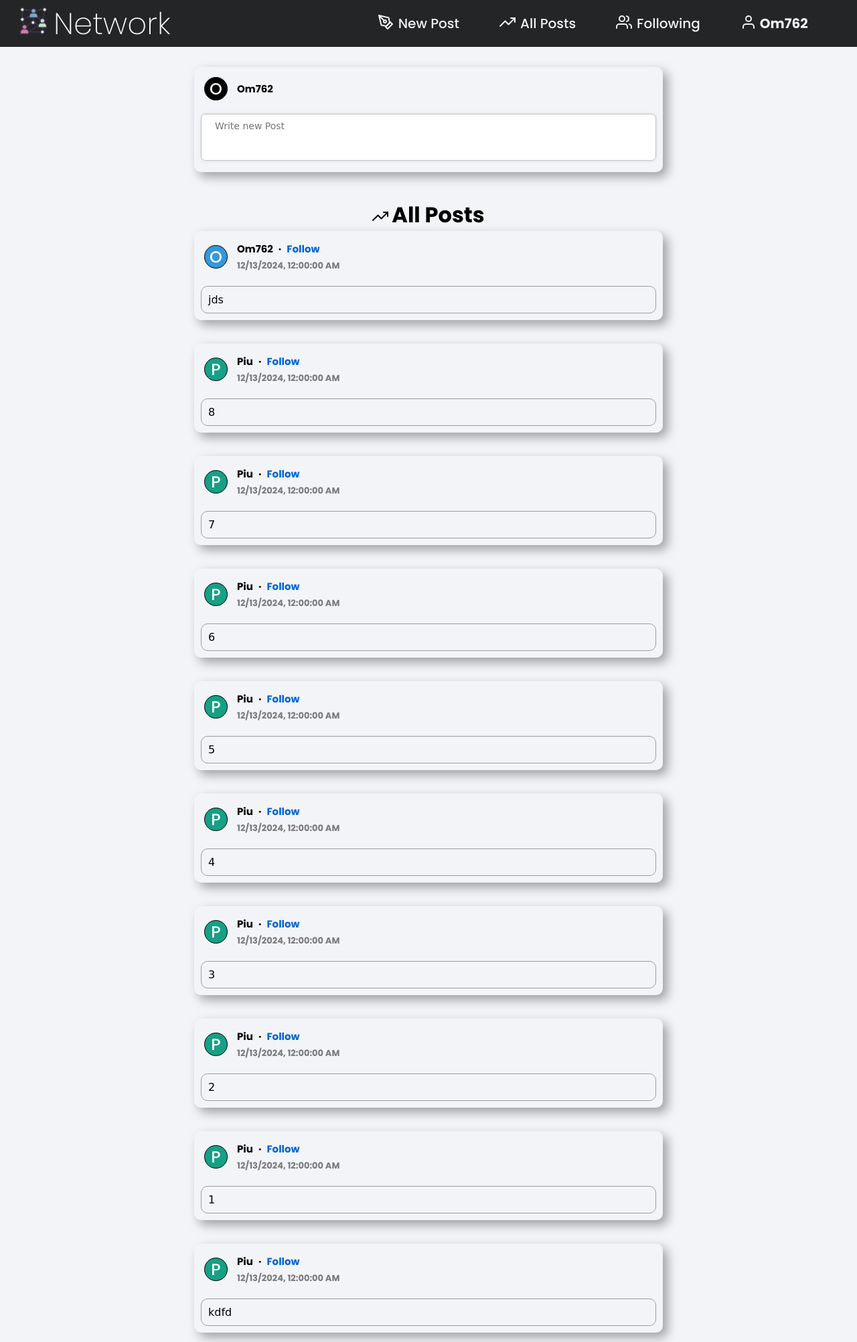
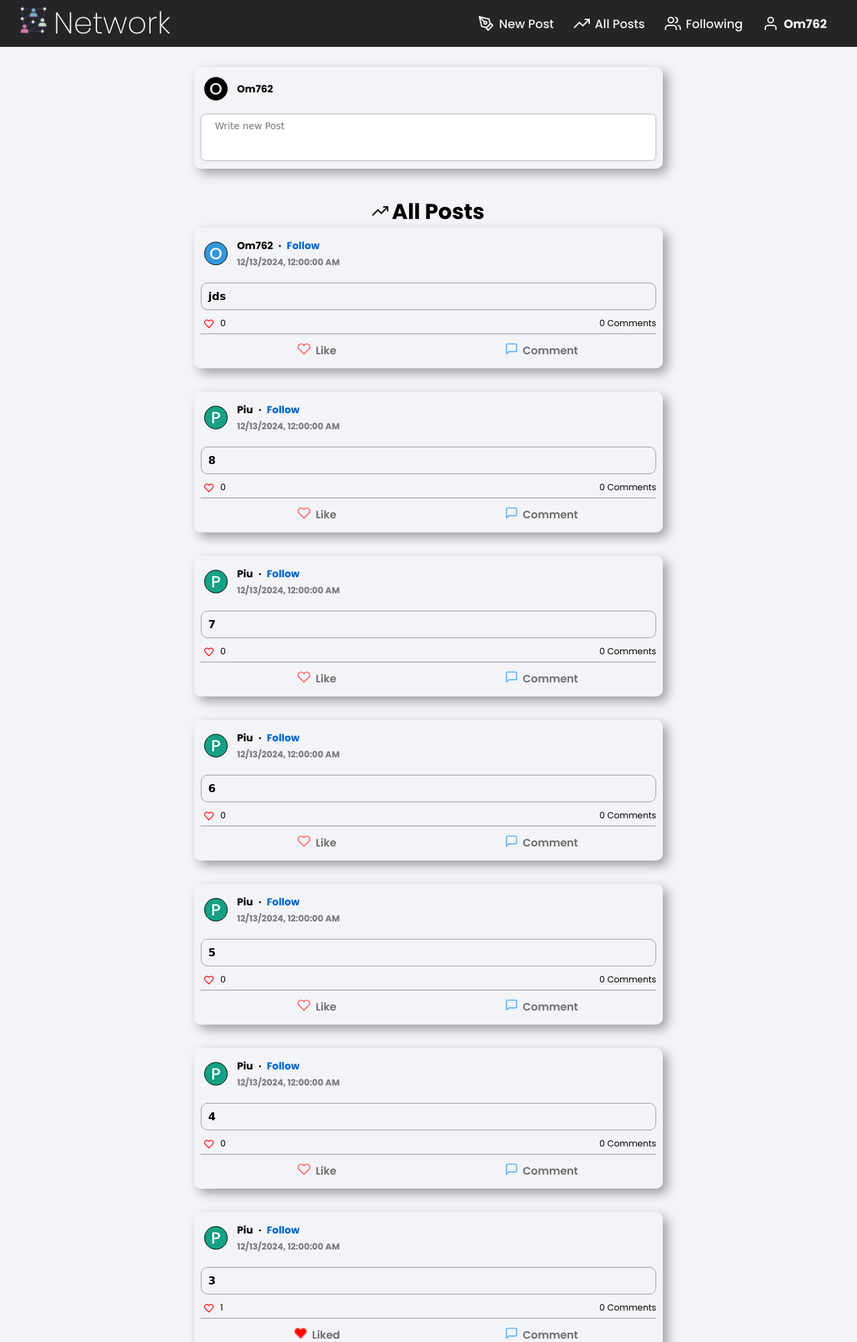
Before and after one commit to om762/Network, a Django app: page / in a window 1280 px wide. Shown: the top 2004 px of the page at 67% size. Run offline with Django 3.2, Linux system fonts and the light colour scheme; a user stored in the database is signed in; data comes from the database, SQL or seed files in the repository; both versions use the stored data as it was after the commit; data that the repository does not hold is empty.

Commit message:
Like button working

```diff
--- a/network/models.py
+++ b/network/models.py
@@ -20,3 +20,15 @@ class Post(models.Model):
     liked_by = models.ManyToManyField("network.User", verbose_name=_("Liked by"))
     post_at = models.DateTimeField(_("Post Date"), auto_now=True)
     update_at = models.DateField(_("Last Update"), auto_now_add=True)
+
+    def toggle_like(self, user):
+        if self.liked_by.filter(id=user.id).exists():
+            self.liked_by.remove(user)
+        else:
+            self.liked_by.add(user)
+
+    def likes(self):
+        return self.liked_by.count()
+
+    def is_liked_by(self, user):
+        return self.liked_by.filter(id=user.id).exists()
--- a/network/static/network/index.css
+++ b/network/static/network/index.css
@@ -14,6 +14,7 @@ body {
   margin: auto;
   margin-bottom: 35px;
   padding: 10px;
+  padding-bottom: 5px;
   box-shadow: rgb(0 0 0 / 35%) 7px 7px 16px 0px;
   border-radius: 10px;
   font-family: Arial, Helvetica, sans-serif;
@@ -78,13 +79,89 @@ body {
 .post-content-div {
   border: 1px solid rgb(157, 157, 157);
   padding: 10px;
-  font-weight: 500;
+  font-weight: 600;
   border-radius: 10px;
   user-select: none;
   font-family: cursive;
 }
 
+.reaction-data {
+  font-size: 13px;
+  padding-top: 10px;
+  display: flex;
+  justify-content: space-between;
+}
 
+.reaction-data div {
+  align-items: center;
+  display: flex;
+  padding-bottom: 5px;
+}
+
+.reaction-data div svg {
+  height: 15px;
+  color: red;
+}
+
+.reactions {
+  padding: 5px ;
+  width: 100%;
+  display: flex;
+  align-items: center;
+  color: #6c6c6c;
+  padding-bottom: 3px;
+}
+
+hr {
+  margin-bottom: 0;
+}
+
+.reactions div {
+  width: 100%;
+  display: flex;
+  justify-content: center;
+  margin-top: 2px;
+  cursor: pointer;
+  font-weight: 600;
+  border-radius: 5px;
+}
+
+.reactions div:hover {
+  background-color: rgb(203, 203, 203);
+}
+
+.reactions div div {
+  display: flex;
+  padding: 0 2px;
+  padding-bottom: 3px;
+  width: 100%;
+}
+
+.reactions div div svg{
+  height: 20px;
+  transition: fill 1s ease;
+}
+
+.like-btn-container .like-btn svg{
+  color: rgb(255, 101, 101);
+}
+
+.liked {
+  fill: red;
+}
+
+.like-btn-container .like-btn svg:hover {
+  color: rgb(255, 0, 0);
+}
+
+
+.comment-btn-container .comment-btn svg{
+  color: rgb(83, 178, 255);
+}
+
+.comment-btn-container .comment-btn svg:hover{
+  color: rgb(0, 140, 255);
+}
 
 .new-post-text {
   font-family: monospace;
--- a/network/static/network/styles.css
+++ b/network/static/network/styles.css
@@ -19,7 +19,7 @@ nav .navdiv {
   max-width: 1300px;
   padding: 0px 30px;
   height: 70px;
-  line-height: 35px;
+  /* line-height: 70px; */
   margin: auto;
   display: flex;
   align-items: center;
@@ -70,6 +70,8 @@ nav input{
 
 
 .nav-links li a {
+  display: flex;
+  align-items: center;
   color: #f2f2f2;
   color: #f2f2f2;
   text-decoration: none;
@@ -82,7 +84,7 @@ nav input{
 
 svg {
   margin-right: 5px;
-  margin-bottom: -3px;
+  /* margin-bottom: -3px; */
 }
 
 .nav-links li a span {
@@ -155,7 +157,7 @@ svg {
     box-shadow: 0 15px 15px rgba(0,0,0,0.18);
     transition: all 0.3s ease;
   }
-}
+
 
   /* custom scroll bar */
   ::-webkit-scrollbar {
@@ -221,7 +223,10 @@ svg {
     border-radius: 5px;
     font-size: 18px;
   }
-
+  }
+::-webkit-scrollbar {
+    width: 0px;
+  }
 
 /* Body */
 
@@ -232,9 +237,8 @@ svg {
 
   padding-bottom: 100px;
 }
-/*
+
 .body {
   scroll-behavior: smooth;
-  scroll-padding-top: 70px;
+  scroll-padding-top: 1000px;
 }
- */
--- a/network/templates/network/index.html
+++ b/network/templates/network/index.html
@@ -2,7 +2,7 @@
 {% load static %}
 
 {% block title %}
-  Network - All Posts
+All Posts - Network
 {% endblock title %}
 {% block head %}
   <link rel="stylesheet" href="{% static 'network/index.css' %}">
@@ -56,9 +56,40 @@
 
     // A post Component
     function Post({postData}) {
+
+      const [likes, setLikes] = React.useState(postData.likes)
+      const [isLiked, setIsLiked] = React.useState(postData.is_liked)
+      const [comments, setComments] = React.useState(postData.comments)
+      const [content, setContent] = React.useState(postData.content)
+
       const profileLetterStyle = {
         backgroundColor: postData.poster.color || '#3498DB'
       };
+
+
+      let c = isLiked ? 'red' : 'none'
+
+      const heartStyle = {
+        fill: c
+      }
+
+      function likePost() {
+        fetch(`/like-post?post_id=${postData.id}`)
+
+        .then(response => {
+          if (!response.ok) {
+            throw new Error('Failed to fetch posts');
+          }
+          return response.json();
+        })
+        .then(data => {
+          setLikes(data.likes)
+          setIsLiked(data.is_liked)
+        })
+      }
+      const heartColor = isLiked ? "red" : "none";
+      const likeText = isLiked ? "Liked" : "Like"
+
 
       return (
         <div className="post-container">
@@ -78,6 +109,33 @@
           </div>
         </div>
         <div className="post-content-div">{postData.content}</div>
+
+        <div class="reaction-data">
+      <div class="like-count">
+        <i data-feather="heart"></i>
+        <span>{likes}</span>
+      </div>
+      <div class="comment-count">
+        <span>{comments} Comments</span>
+      </div>
+    </div>
+    <hr/>
+    <div class="reactions">
+      <div class="like-btn-container" onClick={likePost}>
+        <div>
+          <div class="like-btn">
+            <svg xmlns="http://www.w3.org/2000/svg" width="24" height="24" viewBox="0 0 24 24" fill={heartColor} stroke="currentColor" stroke-width="2" stroke-linecap="round" stroke-linejoin="round" class="feather feather-heart"><path d="M20.84 4.61a5.5 5.5 0 0 0-7.78 0L12 5.67l-1.06-1.06a5.5 5.5 0 0 0-7.78 7.78l1.06 1.06L12 21.23l7.78-7.78 1.06-1.06a5.5 5.5 0 0 0 0-7.78z"></path></svg>
+            <span>{likeText}</span>
+            </div>
+        </div>
+      </div>
+      <div class="comment-btn-container">
+        <div>
+          <div class="comment-btn"><i data-feather="message-square"></i><span>Comment</span></div>
+        </div>
+      </div>
+    </div>
+
       </div>
       );
     }
@@ -133,10 +191,15 @@
       }
 
 
-      // Load first default page
+
       React.useEffect(() => {
-        loadPostData(); // This will load the data when the component mounts.
+        loadPostData();
       }, []);
+
+      React.useEffect(() => {
+        feather.replace();
+      }, [postList]);
+
 
 
       if (isLoading) {
@@ -147,7 +210,7 @@
 
       if (postList.length === 0) {
         return (
-          <div>There are no Post. Post Something.</div>
+          <div>There are no Post. <a href="/#new-post-textarea">Post Something.</a></div>
         )}
 
       return (
--- a/network/templates/network/layout.html
+++ b/network/templates/network/layout.html
@@ -78,7 +78,7 @@
     </div>
 
     <!-- Feather icon replacement script -->
-    <script defer>
+    <script>
       window.addEventListener('load', function () {
         feather.replace()
       })
--- a/network/urls.py
+++ b/network/urls.py
@@ -9,5 +9,6 @@ urlpatterns = [
     path("logout", views.logout_view, name="logout"),
     path("register", views.register, name="register"),
     path("posts/", views.posts, name="posts"),
-    path("new-post/", views.new_post, name="new_post")
+    path("new-post/", views.new_post, name="new_post"),
+    path("like-post/", views.like_post, name="like_post")
 ]
--- a/network/views.py
+++ b/network/views.py
@@ -67,6 +67,8 @@ def register(request):
 @login_required(login_url='/login')
 def new_post(request):
     content = request.POST.get('content')
+    if (content == ''):
+        return HttpResponse('Bad Request, Empty Post Content' , status=400)
     Post.objects.create(poster=request.user, content=content).save()
 
     return HttpResponseRedirect('/')
@@ -74,6 +76,7 @@ def new_post(request):
 
 def posts(request):
     page = int(request.GET.get('page') or 1)
+
 
     all_posts = Post.objects.all().order_by('-post_at')
     for p in all_posts:
@@ -96,7 +99,10 @@ def posts(request):
                 'color': post.poster.color
             },
             'posting_date': post.post_at,
-            'update_at': post.update_at
+            'update_at': post.update_at,
+            'likes': post.likes(),
+            'is_liked': post.is_liked_by(request.user) if request.user.is_authenticated else False,
+            'comments': 0
         })
 
     page_data = {
@@ -109,3 +115,18 @@ def posts(request):
         'page_data':page_data,
         'posts':post_data
         }, safe=False)
+
+login_required(login_url='/login')
+def like_post(request):
+    post_id = request.GET.get('post_id')
+    try:
+        post = Post.objects.get(id=post_id)
+    except Post.DoesNotExist:
+        return HttpResponse('Bad Request, Post id don\'t exist' , status=400)
+
+    post.toggle_like(request.user)
+
+    return JsonResponse({
+        'likes': post.likes(),
+        'is_liked': post.is_liked_by(request.user)
+        })
```
Also changed, not shown: Frontend/like.css (added, +248 -0 lines), Frontend/like.html (added, +57 -0 lines), Frontend/post.html (+10 -17 lines), Frontend/image.png, db.sqlite3, network/static/network/img/heart.svg (added).
